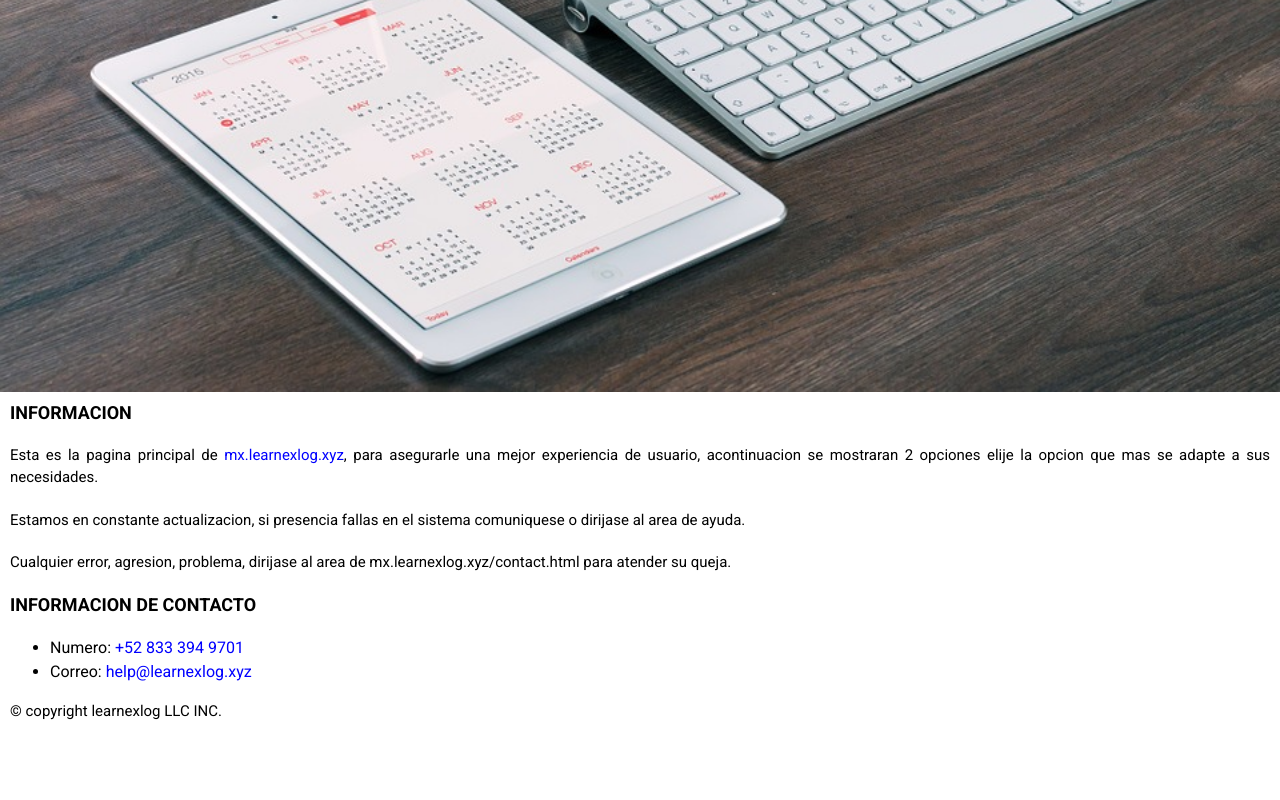
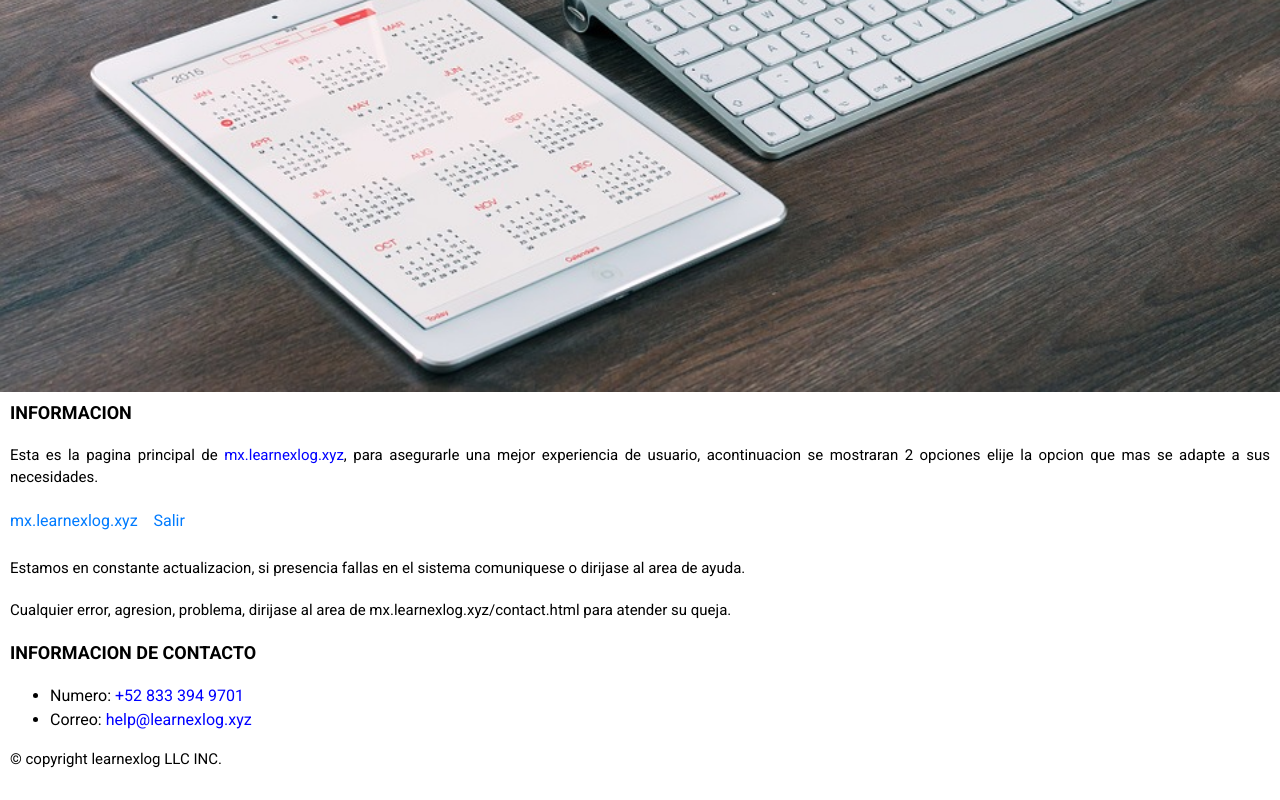
Before and after one commit to xsmendoza/learnexlog, a plain HTML site: page index.html in a window 1280 px wide. Shown: the part 513-1313 px from the top of the page. Before the commit the page ends 1265 px from the top, so only its background shows below. Drawn offline with nearby package versions, Linux system fonts and the light colour scheme.

Commit message:
Update index.html

```diff
--- a/index.html
+++ b/index.html
@@ -83,6 +83,8 @@
               <div class="content_ka-tt">
                   <h2>INFORMACION</h2>
                   <p>Esta es la pagina principal de <span>mx.learnexlog.xyz</span>, para asegurarle una mejor experiencia de usuario, acontinuacion se mostraran 2 opciones elije la opcion que mas se adapte a sus necesidades.</span></p>
+                  <a href="https://mx.learnexlog.xyz/">mx.learnexlog.xyz</a>
+                  <a href="https://google.com/">&nbsp; &nbsp;Salir</a> <br><br>
                   <p>Estamos en constante actualizacion, si presencia fallas en el sistema comuniquese o dirijase al area de ayuda.</p>
                   <p>Cualquier error, agresion, problema, dirijase al area de mx.learnexlog.xyz/contact.html para atender su queja.</p>
                   <h2>INFORMACION DE CONTACTO</h2>
```
